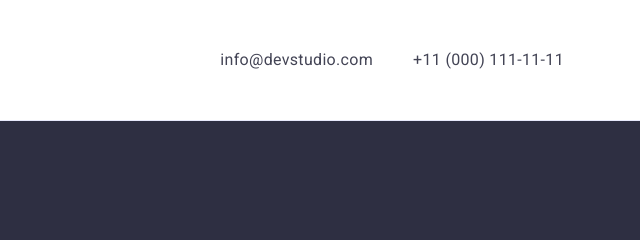
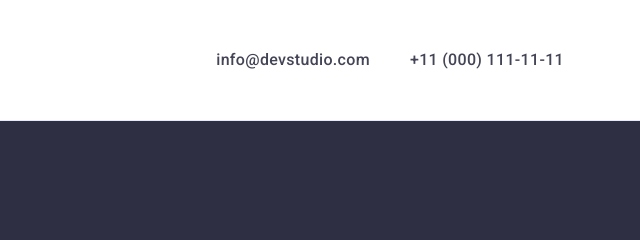
Before and after one commit to OlesHuzar/goit-homework-03, a plain HTML site: page index.html in a window 1280 px wide. Shown: the top 240 px of the page, 640-1280 px from the left. Drawn offline with nearby package versions, Linux system fonts and the light colour scheme.

Commit message:
Update styles.css

```diff
--- a/index.html
+++ b/index.html
@@ -30,7 +30,7 @@
                 </ul>
             </nav>
             <address class="page-address">
-                <ul class="menu contacts-list list">
+                <ul class="menu-link contacts-list list">
                     <li class="contacts-list-item">
                         <a class="contacts-list-link link" href="mailto:info@devstudio.com">info@devstudio.com</a>
                     </li>
```
